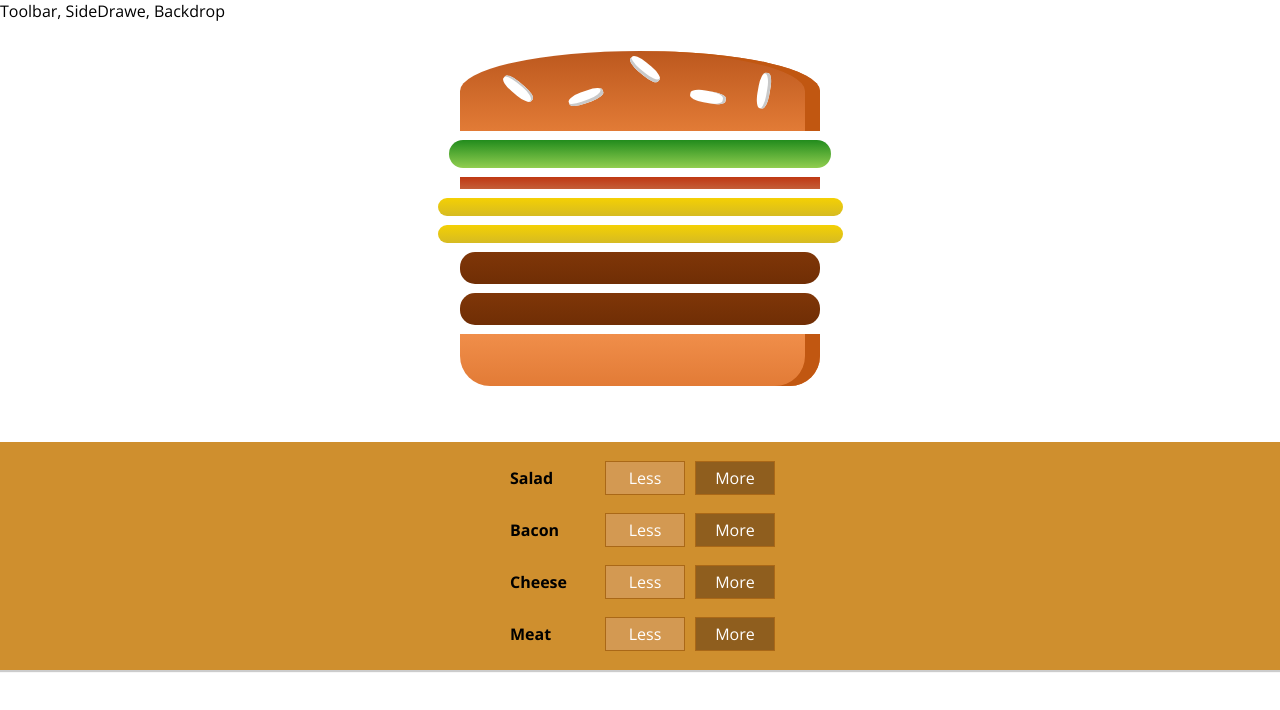
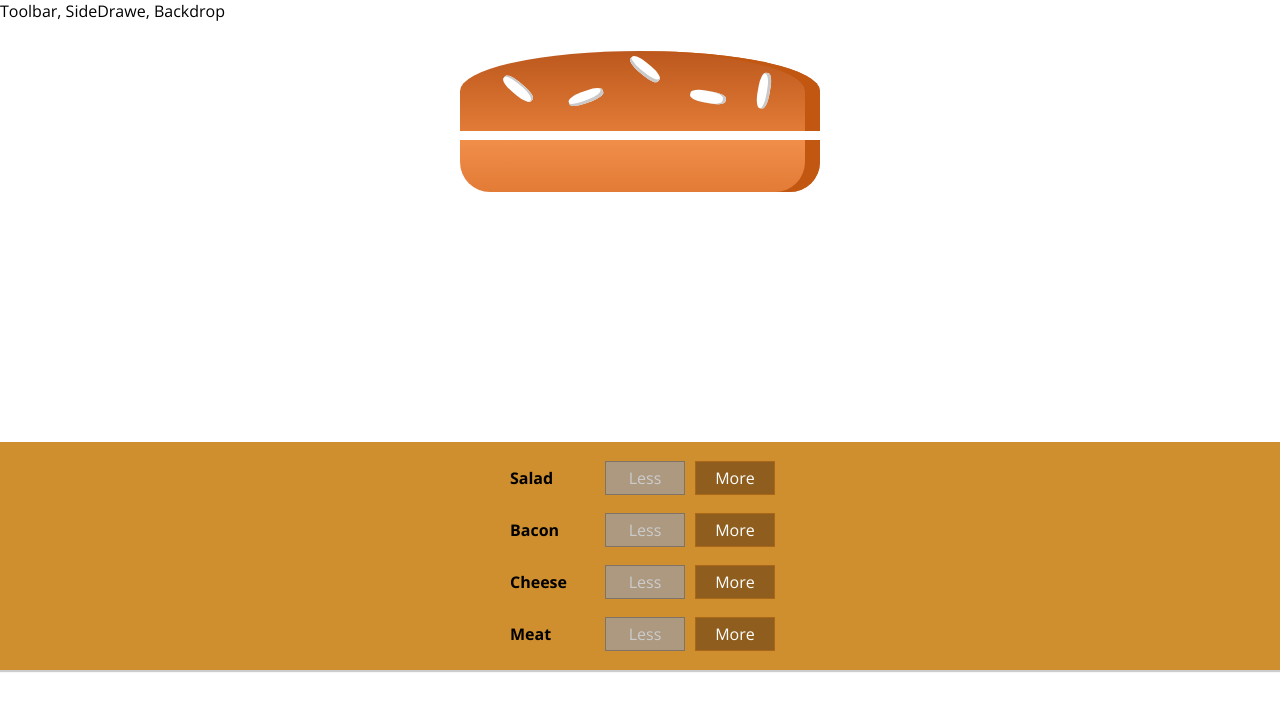
Before and after one commit to dgosza/ReactJS-The-Complete-Guide, a React app in the folder burgerBuilder/: page / in a window 1280 px wide. Shown: the top 710 px of the page. Built offline with nearby package versions, Linux system fonts and the light colour scheme.

Commit message:
adding disabled buttons

```diff
--- a/burgerBuilder/src/components/Burger/BuildControls/BuildControl/index.js
+++ b/burgerBuilder/src/components/Burger/BuildControls/BuildControl/index.js
@@ -4,8 +4,8 @@ import './style.css'
 const BuildControl = (props) => (
     <div className="buildControl">
         <div className="labelName">{props.label}</div>
-        <button className="Less">Less</button>
-        <button className="More">More</button>
+        <button className="Less" onClick={props.removed} disabled={props.disabled} >Less</button>
+        <button className="More" onClick={props.added}>More</button>
     </div>
 )
 
--- a/burgerBuilder/src/components/Burger/BuildControls/index.js
+++ b/burgerBuilder/src/components/Burger/BuildControls/index.js
@@ -4,16 +4,22 @@ import './style.css'
 import BuildControl from './BuildControl'
 
 const controls = [
-    {label: 'Salad', type: 'salad'},
-    {label: 'Bacon', type: 'bacon'},
-    {label: 'Cheese', type: 'cheese'},
-    {label: 'Meat', type: 'meat'},
+    { label: 'Salad', type: 'salad' },
+    { label: 'Bacon', type: 'bacon' },
+    { label: 'Cheese', type: 'cheese' },
+    { label: 'Meat', type: 'meat' },
 ]
 
 const BuildControls = (props) => (
     <div className="buildControls">
         {controls.map(eachControl => (
-            <BuildControl key={eachControl.label} label={eachControl.label}/>
+            <BuildControl
+                key={eachControl.label}
+                label={eachControl.label}
+                added={() => props.ingredientAdded(eachControl.type)}
+                removed={() => props.ingredientRemoved(eachControl.type)}
+                disabled={props.disabled[eachControl.type]}
+            />
         ))}
     </div>
 )
--- a/burgerBuilder/src/containers/BurgerBuilder/index.js
+++ b/burgerBuilder/src/containers/BurgerBuilder/index.js
@@ -7,6 +7,13 @@ import Aux from '../../hoc/Auxiliar'
 import Burger from '../../components/Burger'
 import BuildControls from '../../components/Burger/BuildControls'
 
+const INGREDIENT_PRICES = {
+    salad: 0.5,
+    cheese: 0.4,
+    meat: 1.3,
+    bacon: 0.7
+}
+
 class BugerBuilder extends React.Component {
 
     constructor(props) {
@@ -15,19 +22,61 @@ class BugerBuilder extends React.Component {
     }
 
     state = {
-        ingredients:{
-            salad: 1,
-            bacon: 1,
-            cheese: 2,
-            meat: 2
+        ingredients: {
+            salad: 0,
+            bacon: 0,
+            cheese: 0,
+            meat: 0
+        },
+        totalPrice: 4
+    }
+
+    addIngredientHandler = (type) => {
+        const oldCount = this.state.ingredients[type];
+        const updateCounted = oldCount + 1;
+        const updatedIngredients = {
+            ...this.state.ingredients
         }
+        updatedIngredients[type] = updateCounted;
+        const priceAddition = INGREDIENT_PRICES[type]
+        const oldPrice = this.state.totalPrice;
+        const newPrice = oldPrice + priceAddition;
+        this.setState({ totalPrice: newPrice, ingredients: updatedIngredients })
+    }
+
+    removeIngredientHandler = (type) => {
+        const oldCount = this.state.ingredients[type];
+        if(oldCount <= 0){
+            return;
+        }
+        const updateCounted = oldCount - 1;
+        const updatedIngredients = {
+            ...this.state.ingredients
+        }
+        updatedIngredients[type] = updateCounted;
+        const priceDeduction = INGREDIENT_PRICES[type]
+        const oldPrice = this.state.totalPrice;
+        const newPrice = oldPrice - priceDeduction;
+        this.setState({ totalPrice: newPrice, ingredients: updatedIngredients })
     }
 
     render() {
+
+        const disabledInfo = {
+            ...this.state.ingredients
+        };
+        for(let key in disabledInfo){
+            disabledInfo[key] = disabledInfo[key] <= 0
+        }
+
         return (
             <Aux>
                 <Burger ingredients={this.state.ingredients}></Burger>
-                <BuildControls/>
+                <BuildControls
+                    ingredientAdded={this.addIngredientHandler}
+                    ingredientRemoved={this.removeIngredientHandler}
+                    disabled={disabledInfo}
+                />
             </Aux>
         )
     }
```
